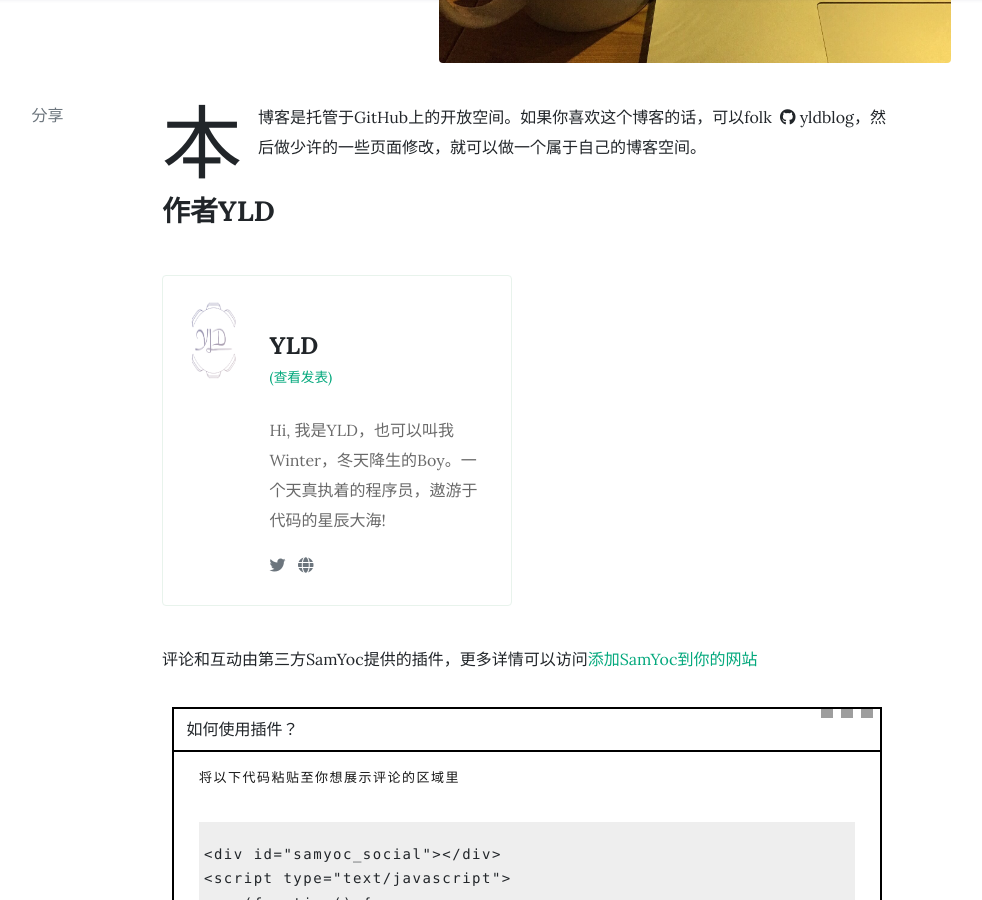
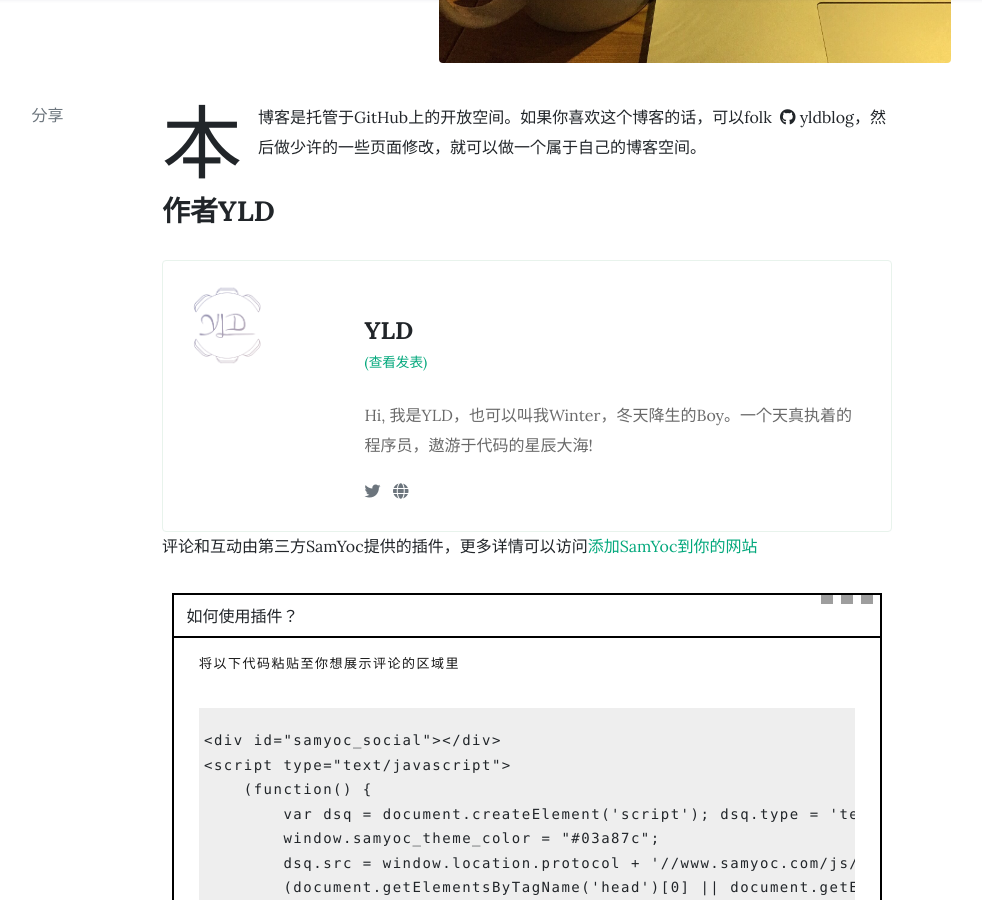
Before and after one commit to aiyld/yldblog, a Jekyll site: the page built from _posts/2019-08-14-this-blog.md, in a window 1280 px wide and 900 px high, scrolled down 392 px. Shown: the whole window, without its empty margins (208-1190 px from the left). Built offline with Jekyll 4.4.1, drawn with Linux system fonts in a browser that asks for light colours; nearby versions of some CDN libraries; a script that is not in the unit is left out; comment, search, counter and statistics services are not loaded; grey boxes are pictures that could not be loaded.

Commit message:
feat: Update article this blog

```diff
--- a/_posts/2019-08-14-this-blog.md
+++ b/_posts/2019-08-14-this-blog.md
@@ -8,10 +8,12 @@
 
 本博客是托管于GitHub上的开放空间。如果你喜欢这个博客的话，可以folk <a class="text-dark ml-1" target="_blank" href="https://github.com/aiyld/yldblog"><i class="fab fa-github"></i> yldblog</a>，然后做少许的一些页面修改，就可以做一个属于自己的博客空间。
 
+<p></p>
+
 ### 作者YLD
 
-<div class="row gap-y listrecent listrecent listauthor">
-    <div class="col-lg-6 mb-4">
+<div class=" gap-y listrecent listrecent listauthor">
+    <div>
         <div class="p-4 border rounded">
         <div class="row">
         <div class="col-md-3 mb-4 mb-md-0"><img alt="{{ site.authors.yld.name }}" src="{{site.baseurl}}/{{ site.authors.yld.avatar }}" class="rounded-circle" height="80" width="80"></div>
```
